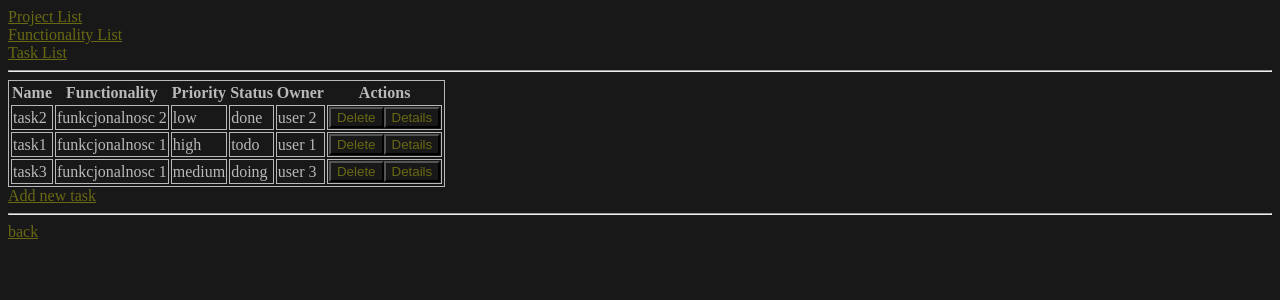
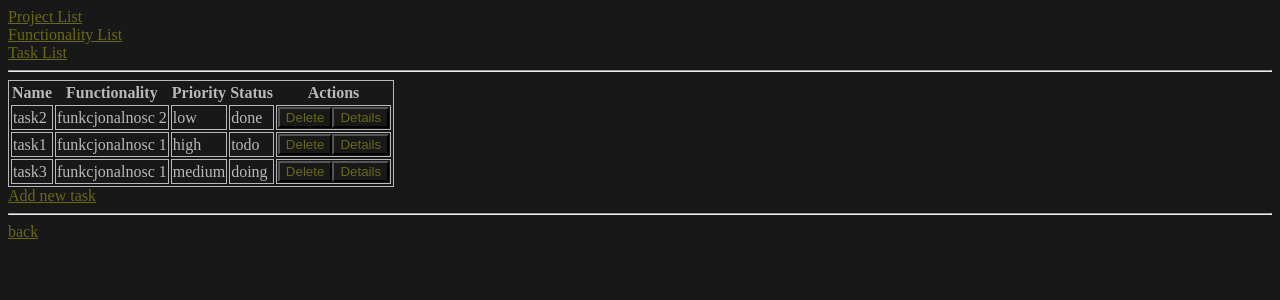
Before and after one commit to murasame112/webowe, an Angular app in the folder ManageMe/: page /tasks in a window 1280 px wide. Shown: the top 300 px of the page. Built offline with nearby package versions, Linux system fonts and the light colour scheme.

Commit message:
usuniecie ownera z task list

```diff
--- a/ManageMe/src/app/task-list/task-list.component.html
+++ b/ManageMe/src/app/task-list/task-list.component.html
@@ -4,7 +4,6 @@
         <th>Functionality</th>
         <th>Priority</th>
         <th>Status</th>
-        <th>Owner</th>
         <th>Actions</th>
     </tr>
     <tr
@@ -13,7 +12,6 @@
           <td> {{functionalityNames[i]}}</td>
           <td>{{task.priority}}</td>
           <td>{{task.status}}</td>
-          <td>{{ownerNames[i]}}</td>
           <td><button (click)="onDeleteTask(task, i)">Delete</button><button [routerLink]="['details', task.key]" routerLinkActive="router-link-active">Details</button></td>
     </tr>
 
--- a/ManageMe/src/app/task-list/task-list.component.ts
+++ b/ManageMe/src/app/task-list/task-list.component.ts
@@ -29,10 +29,11 @@ export class TaskListComponent implements OnInit{
         this.functionalityNames.push(fun.name as string);
     });
 
-    this.tasks.forEach((element) =>{
-      let own = this.userService.getUserByKey(element.ownerKey as string);
-      this.ownerNames.push(own.name as string);
-    });
+    // to ponizej usuniete, bo jednak nie ma sensu pokazywac na liscie ownera, ale zostawiam kod jakbym zmienil zdanie xd
+    // this.tasks.forEach((element) =>{
+    //   let own = this.userService.getUserByKey(element.ownerKey as string);
+    //   this.ownerNames.push(own.name as string);
+    // });
 
     // TODO: dodac jakies sortowanie i filtrowanie
   }
```
